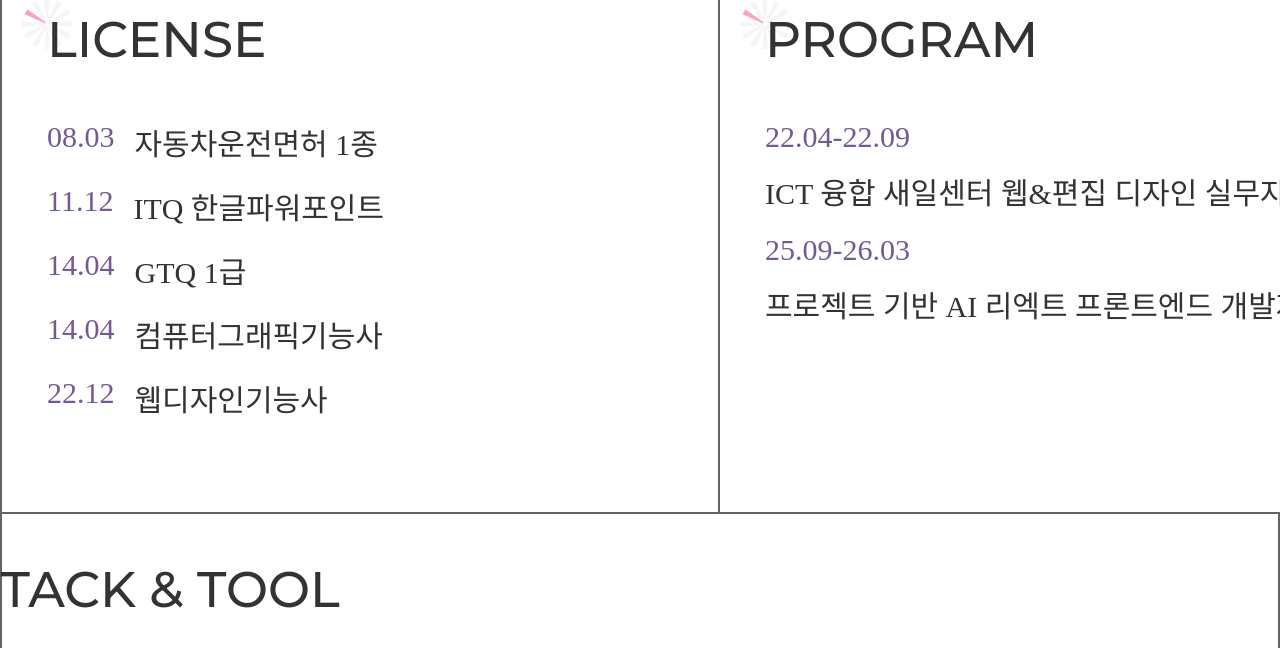
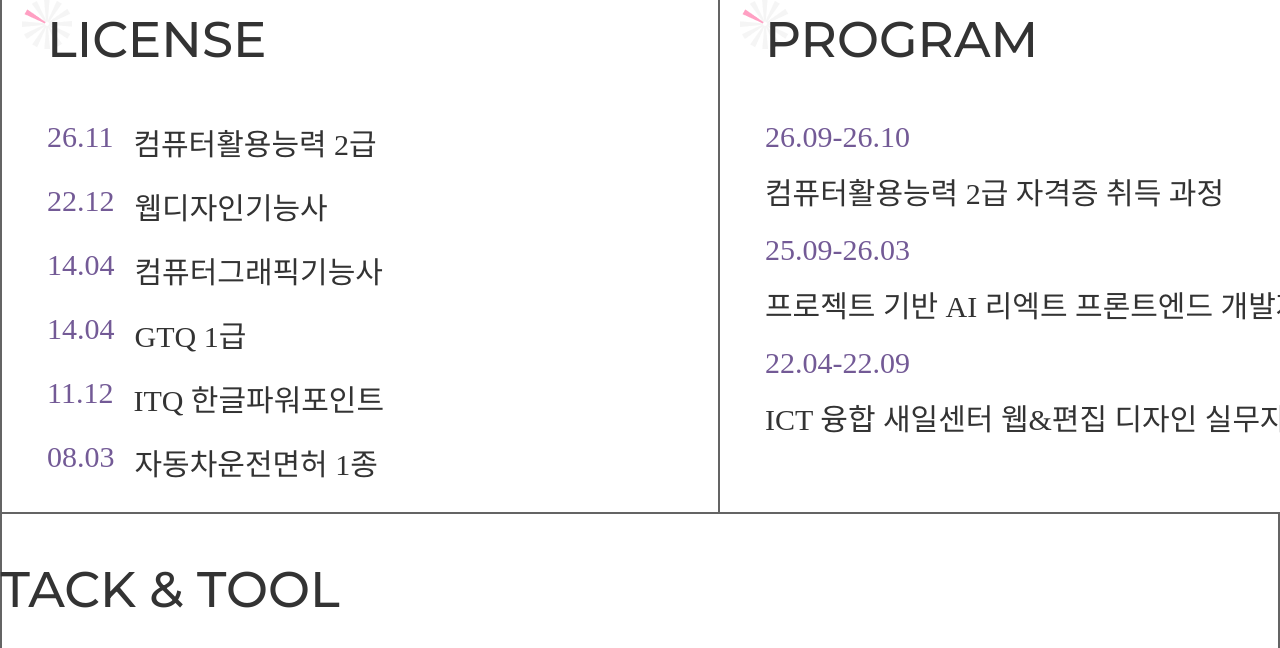
Before and after one commit to cookieo3o/portfolio, a plain HTML site: page index.html in a window 1280 px wide. Shown: the part 2440-3088 px from the top of the page. Drawn offline with Linux system fonts and the light colour scheme; a web font is replaced by a local one.

Commit message:
Update File

```diff
--- a/index.html
+++ b/index.html
@@ -134,19 +134,22 @@
         </div>
         <div class="profile-desc">
           <div class="description">
-            <p class="subtitle">08.03</p><p class="desc">자동차운전면허 1종</p>
+            <p class="subtitle">26.11</p><p class="desc">컴퓨터활용능력 2급</p>
+          </div>
+          <div class="description">
+            <p class="subtitle">22.12</p><p class="desc">웹디자인기능사</p>
+          </div>
+          <div class="description">
+            <p class="subtitle">14.04</p><p class="desc">컴퓨터그래픽기능사</p>
+          </div>
+          <div class="description">
+            <p class="subtitle">14.04</p><p class="desc">GTQ 1급</p>
           </div>
           <div class="description">
             <p class="subtitle">11.12</p><p class="desc">ITQ 한글파워포인트</p>
           </div>
           <div class="description">
-            <p class="subtitle">14.04</p><p class="desc">GTQ 1급</p>
-          </div>
-          <div class="description">
-            <p class="subtitle">14.04</p><p class="desc">컴퓨터그래픽기능사</p>
-          </div>
-          <div class="description">
-            <p class="subtitle">22.12</p><p class="desc">웹디자인기능사</p>
+            <p class="subtitle">08.03</p><p class="desc">자동차운전면허 1종</p>
           </div>
         </div>
       </div>
@@ -156,11 +159,16 @@
         </div>
         <div class="profile-desc">
           <div class="description-long">
-            <p class="subtitle">22.04-22.09</p><p class="desc">ICT 융합 새일센터 웹&편집 디자인 실무자 과정</p>
+           <p class="subtitle">26.09-26.10</p>
+            <p class="desc">컴퓨터활용능력 2급 자격증 취득 과정</p>
+         </div>
+          <div class="description-long">
+            <p class="subtitle">25.09-26.03</p>
+            <p class="desc">프로젝트 기반 AI 리엑트 프론트엔드 개발자</p>
           </div>
           <div class="description-long">
-            <p class="subtitle">25.09-26.03</p><p class="desc">
-              프로젝트 기반 AI 리엑트 프론트엔드 개발자</p>
+            <p class="subtitle">22.04-22.09</p>
+            <p class="desc">ICT 융합 새일센터 웹&편집 디자인 실무자 과정</p>
           </div>
         </div>
       </div>
```
Also changed, not shown: 1 other file.
